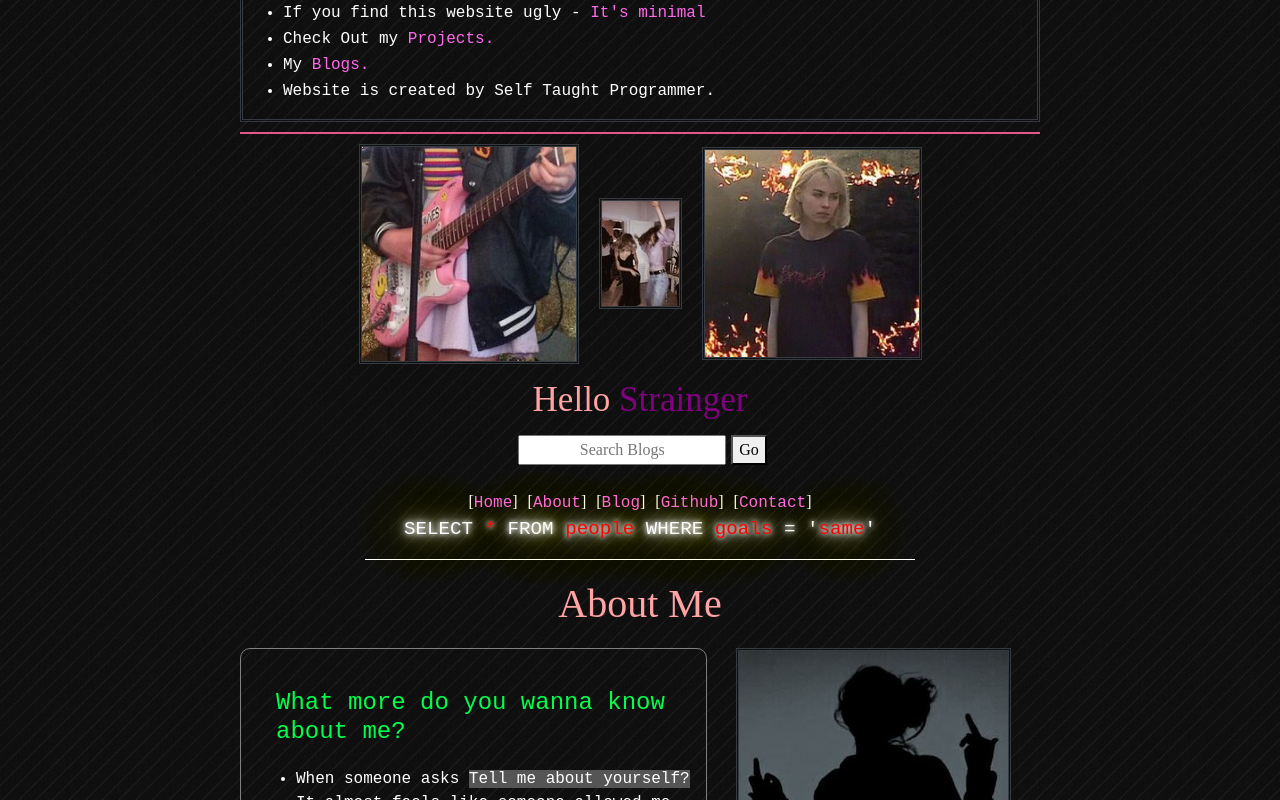
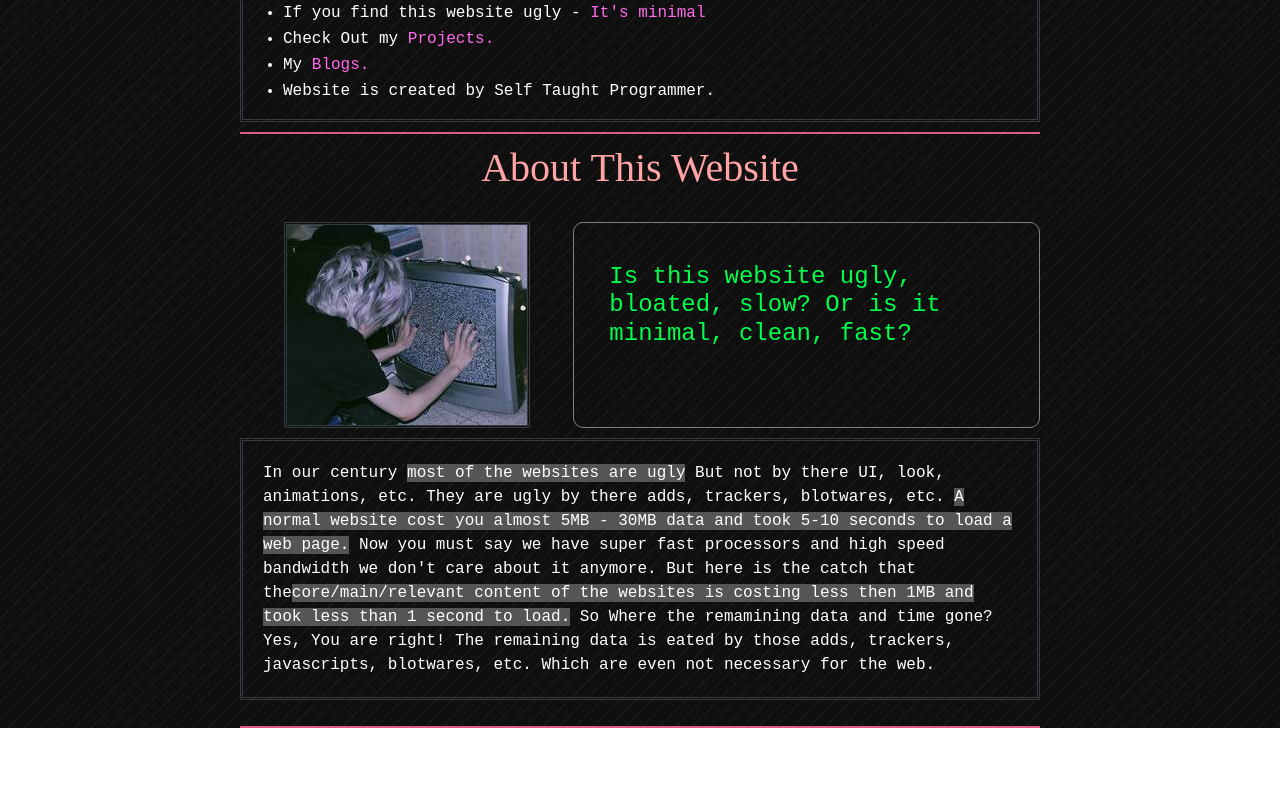
Before and after one commit to quickcodes/quickcodes-web-react, a React (Create React App) app: page /#/ in a window 1280 px wide. Shown: the part 860-1660 px from the top of the page. After the commit the page ends 1588 px from the top, so only its background shows below. Built offline with nearby package versions, Linux system fonts and the light colour scheme.

Commit message:
Hurrah! routes are working

```diff
--- a/src/components/Home.js
+++ b/src/components/Home.js
@@ -93,7 +93,7 @@ export default function Home() {
       </main>
 
 
-      <About></About>
+      {/* <About></About> */}
       <Minimal/>
     </div>
   );
```
Also changed, not shown: 7 other files (tests, documents, lock files or other folders).
